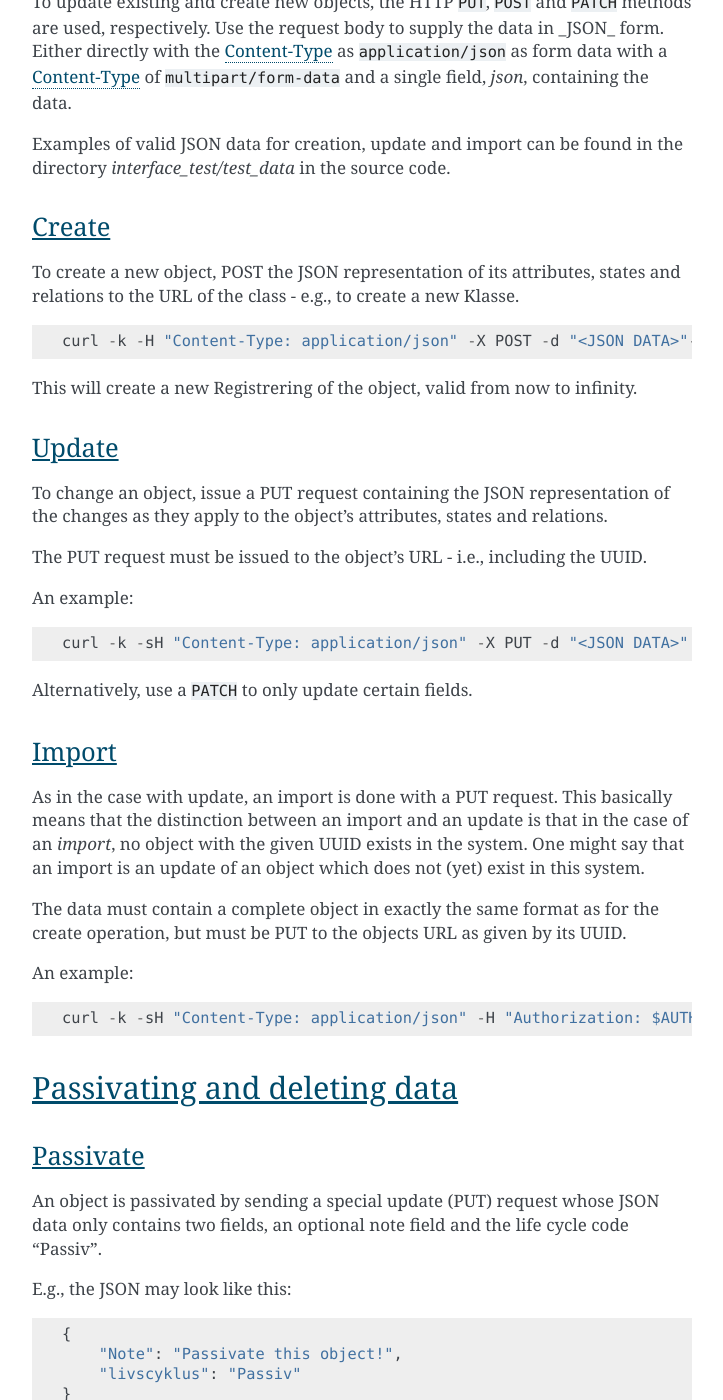
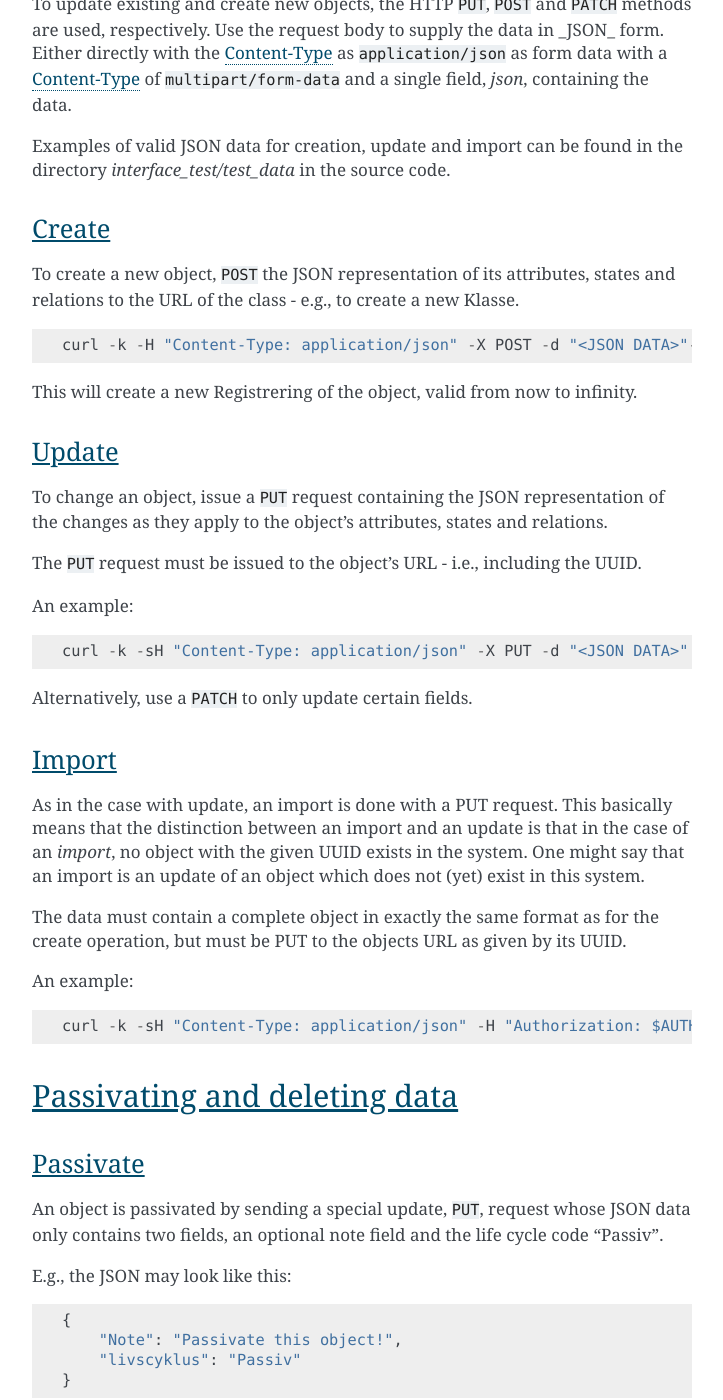
Before and after one commit to magenta-aps/mox, a Sphinx documentation site: the page built from doc/LoRa_HOWTO.rst, in a window 1280 px wide and 1400 px high, scrolled down 3882 px. Shown: the whole window, without its empty margins (388-1111 px from the left). Built offline with Sphinx 7.4.7, drawn with Linux system fonts in a browser that asks for light colours; some of the changed text lies outside the part shown.

```diff
--- a/doc/LoRa_HOWTO.rst
+++ b/doc/LoRa_HOWTO.rst
@@ -4,8 +4,6 @@ HOWTO use LoRa for querying data
 
 .. contents:: `Table of contents`
    :depth: 5
-
-
 
 
 Introduction
@@ -74,7 +72,7 @@ Different time spans or authentication schemes should be considered.
 Reading data
 ++++++++++++
 
-In order to search and read data from the REST interface, the HTTP GET
+In order to search and read data from the REST interface, the HTTP ``GET``
 method is used.
 
 It is only possible to search in a given class, i.e. in a definite point
@@ -176,7 +174,7 @@ in the directory `interface_test/test_data` in the source code.
 Create
 ------
 
-To create a new object, POST the JSON representation of its attributes,
+To create a new object, ``POST`` the JSON representation of its attributes,
 states and relations to the URL of the class - e.g., to create a new
 Klasse. ::
 
@@ -190,11 +188,11 @@ infinity.
 Update
 ------
 
-To change an object, issue a PUT request containing the JSON
+To change an object, issue a ``PUT`` request containing the JSON
 representation of the changes as they apply to the object's attributes,
 states and relations.
 
-The PUT request must be issued to the object's URL - i.e., including the
+The ``PUT`` request must be issued to the object's URL - i.e., including the
 UUID.
 
 An example: ::
@@ -227,9 +225,9 @@ Passivating and deleting data
 Passivate
 ---------
 
-An object is passivated by sending a special update (PUT) request whose
-JSON data only contains two fields, an optional note field and the life
-cycle code "Passiv".
+An object is passivated by sending a special update, ``PUT``, request
+whose JSON data only contains two fields, an optional note field and
+the life cycle code "Passiv".
 
 E.g., the JSON may look like this: ::
 
@@ -246,8 +244,8 @@ updated.
 Delete
 ------
 
-An object is deleted by sending a DELETE request. This might e.g. look
-like this: ::
+An object is deleted by sending a ``DELETE`` request. This might e.g.
+look like this: ::
 
     curl -k -sH "Content-Type: application/json" -H "Authorization: $AUTH_TOKEN" -X DELETE -d "$(cat test_data/facet_slet.json)" https://moxdev.magenta-aps.dk/organisation/organisationenhed/7c6e38f8-e5b5-4b87-af52-9693e074f5ee
 
```
